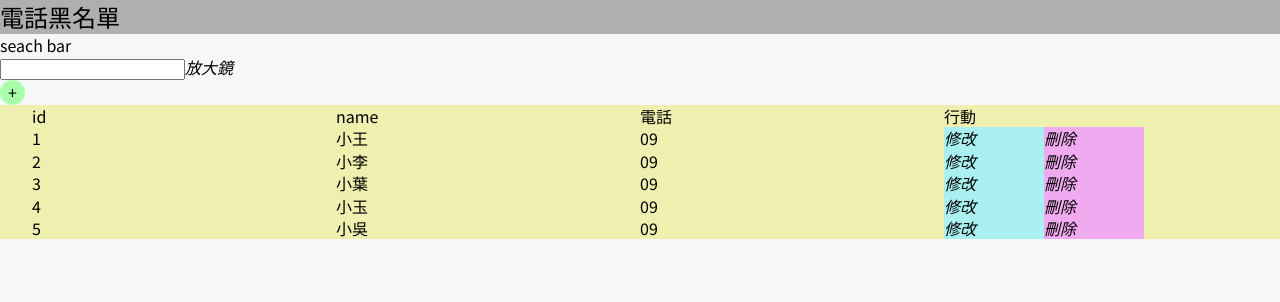
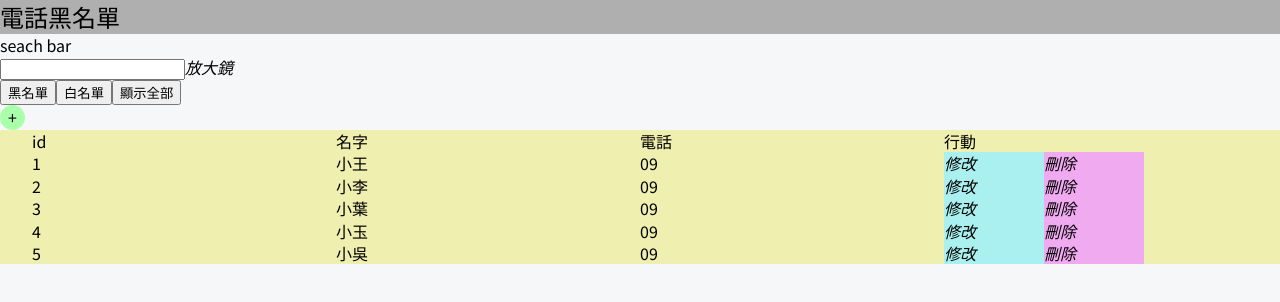
Before and after one commit to Louslife/tel-blacklist-react, a React (Create React App) app: page / in a window 1280 px wide. Shown: the top 302 px of the page. Built offline with nearby package versions, Linux system fonts and the light colour scheme.

Commit message:
feat:init get data

```diff
--- a/public/index.html
+++ b/public/index.html
@@ -24,7 +24,7 @@
       work correctly both with client-side routing and a non-root public URL.
       Learn how to configure a non-root public URL by running `npm run build`.
     -->
-    <title>React App</title>
+    <title>電話黑名單</title>
   </head>
   <body>
     <noscript>You need to enable JavaScript to run this app.</noscript>
--- a/src/component/TelBlacklist.js
+++ b/src/component/TelBlacklist.js
@@ -1,12 +1,13 @@
-import React from "react";
+import React, { useState, useEffect } from "react";
 import styles from '../css/Customized.module.css';
 
 import "../css/basic.css";
 
 function TelBlacklist() {
+  // 電話名單有 黑名單 與 白名單
+  // 狀態：telList(藉由 API 撈回 list)、白名單、黑名單、正在修改
 
-  const data =
-    [
+  const data = [
     {
       telId: "1",
       telName: "小王",
@@ -29,6 +30,46 @@ function TelBlacklist() {
       tel: "09",
     }
   ]
+  const [telList, setTelList] = useState(null);
+
+  // 拉取資料時將程式碼包覆於 useEffect 在 render 之後執行一次
+  useEffect(() => {
+    // 在這裏拉取資料
+    setTelList(data)
+  }, []);
+
+  console.table(telList)
+
+  const hendleSeachTel = () => {
+    // 搜尋功能
+    // 點選外框之後送出搜尋
+    // 打超過兩個字才能搜尋
+  }
+
+  const hendleCreateTel = () => {
+    // 新增一筆電話
+    // 在這裏認證一筆電話是否合法
+  }
+
+  const hendleUpdateTel = () => {
+    // 修改一筆電話
+    // 改變一筆電話的狀態(唯讀->修改)
+    // 驗證被修改的電話是否合法
+    // cell Update API
+    // 修改結束之後可以使用點選外框或者 Enter 來存擋
+  }
+
+  const hendleDeleteTel = () => {
+    // cell Delete API
+    // 刪除一筆電話
+  }
+
+  const hendleChangeType = () => {
+    // cell Update API
+    // 修改一筆電話的狀態
+    // 白名單變成黑名單
+    // 黑名單變成白名單
+  }
 
   return (
     <>
@@ -39,6 +80,9 @@ function TelBlacklist() {
       <nav>
         <h5>seach bar</h5>
         <div><input type="text" /><i>放大鏡</i></div>
+        <button>黑名單</button>
+        <button>白名單</button>
+        <button>顯示全部</button>
       </nav>
 
       <div className={styles.addTel}>+</div>
@@ -46,11 +90,11 @@ function TelBlacklist() {
       <main className="container">
         <div className="row">
           <div className="col">id</div>
-          <div className="col">name</div>
+          <div className="col">名字</div>
           <div className="col">電話</div>
           <div className="col">行動</div>
         </div>
-        {data.map((obj, index) =>
+        {(telList ? telList.map((obj, index) =>
           <div className="row">
             <div className="col tel-id">{obj.telId}</div>
             <div className="col tel-name">{obj.telName}</div>
@@ -59,11 +103,12 @@ function TelBlacklist() {
               <div className={styles.telActionRevise}><i>修改</i></div>
               <div className={styles.telActionDel}><i>刪除</i></div>
             </div>
-          </div>
+          </div>) : "Get No Data"
         )}
       </main>
     </>
-  );
-}
+  )
+};
+
 
 export default TelBlacklist;
```
Also changed, not shown: 1 other file (tests, documents, lock files or other folders). Lines whose indentation alone changed are shown as unchanged.
